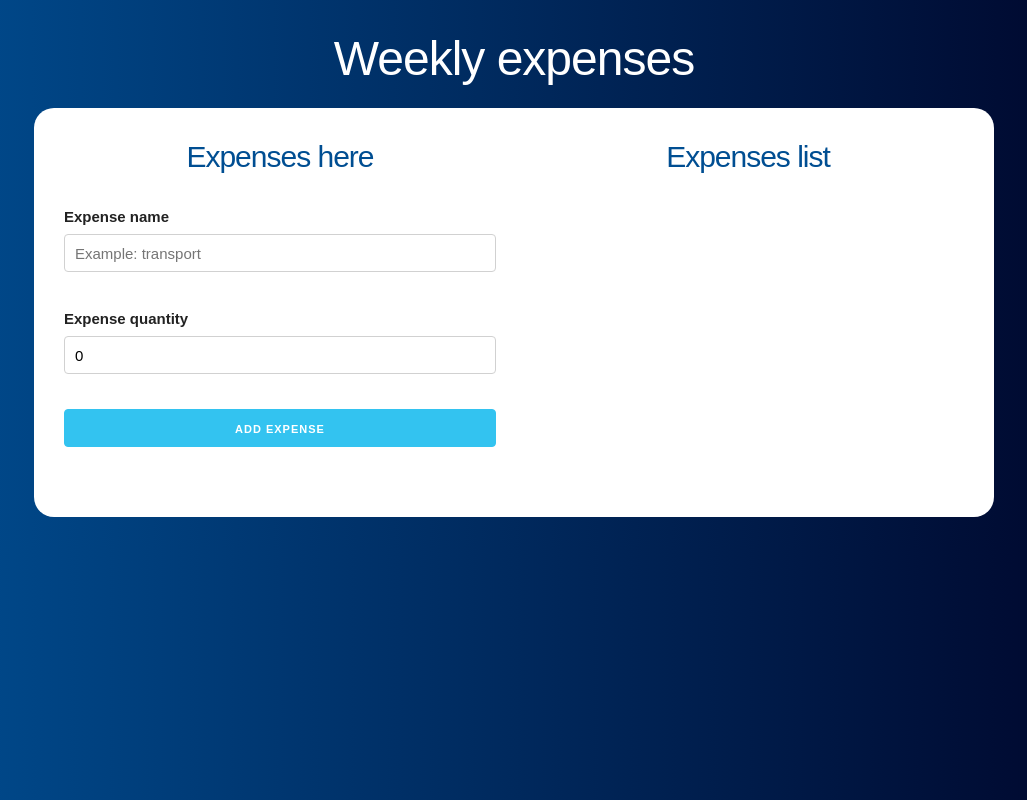
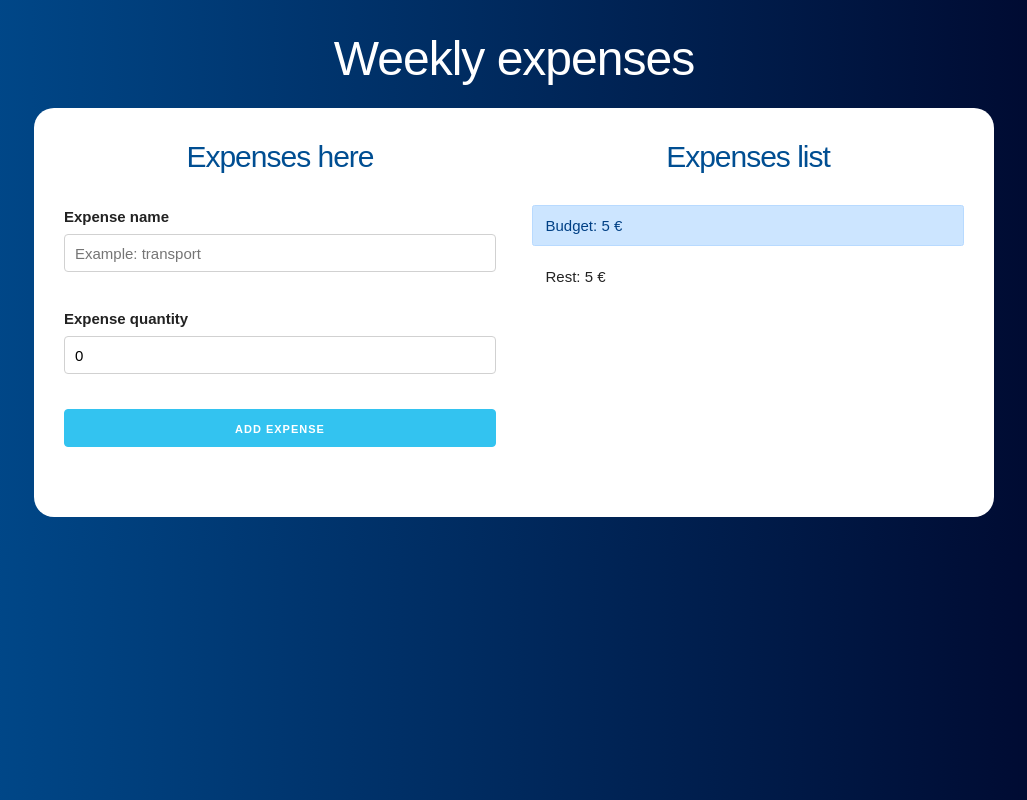
Before and after one commit to sruizpdev/01-budget, a React (Create React App) app: page / in a window 1280 px wide. Both pictures are taken after typing "5" into the empty fields and a click on the input "Define budget". Shown: the whole page, without its empty margins (126-1153 px from the left). Built offline with nearby package versions, Linux system fonts and the light colour scheme.

Commit message:
control component added

```diff
--- a/src/App.js
+++ b/src/App.js
@@ -2,6 +2,7 @@ import React, { useState } from 'react';
 import Question from './components/Question';
 import Form from './components/Form';
 import List from './components/List';
+import Control from './components/Control';
 function App() {
   const [budget, saveBudget] = useState(0);
   const [rest, saveRest] = useState(0);
@@ -30,6 +31,7 @@ function App() {
               </div>
               <div className="one-half column">
                 <List expenses={expenses} />
+                <Control budget={budget} rest={rest} />
               </div>
             </div>
           )}
--- /dev/null
+++ b/src/components/Control.js
@@ -0,0 +1,9 @@
+import React, { Fragment } from 'react';
+const Control = ({ budget, rest }) => (
+  <Fragment>
+    <div className="alert alert-primary">Budget: {budget} €</div>
+    <div className="alert">Rest: {rest} €</div>
+  </Fragment>
+);
+
+export default Control;
```
